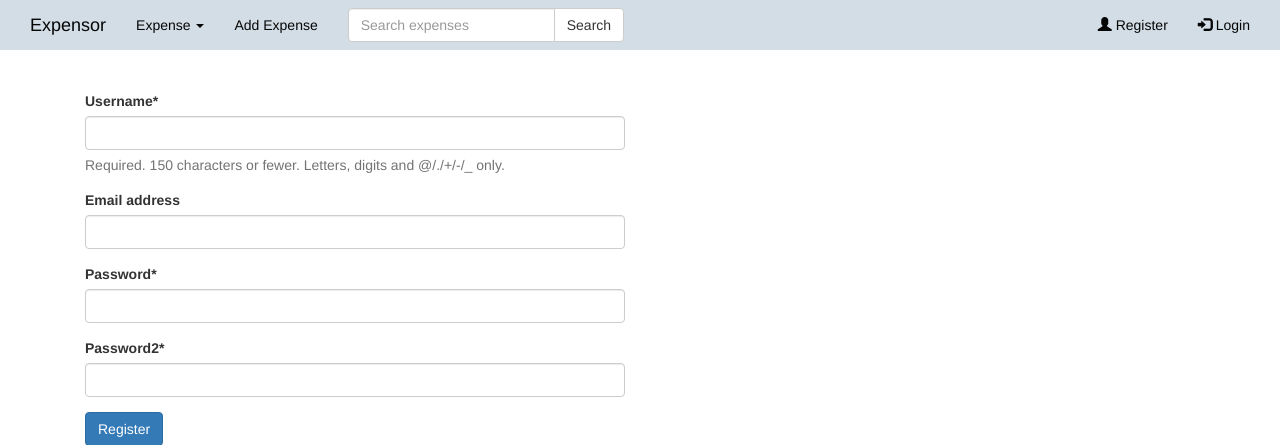
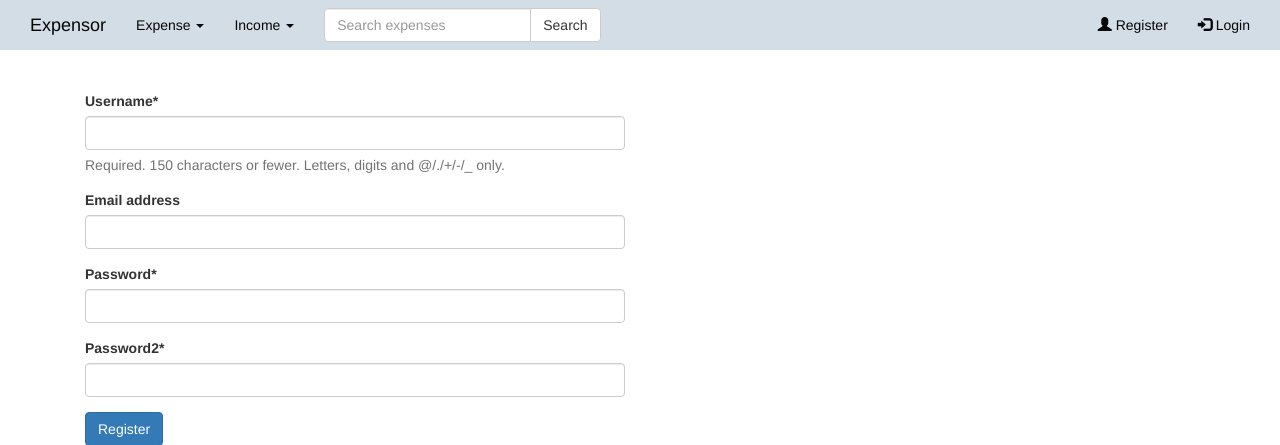
Before and after one commit to thevivekshukla/django-expensor, a Django app: page /account/register/ in a window 1280 px wide. Shown: the top 445 px of the page. Run offline with Django 3.2, Linux system fonts and the light colour scheme; parts of the project's set-up code (start-up, migrations or seed data) failed here and were passed over; some libraries are stand-ins or nearby versions.

Commit message:
add income link and make some changes

```diff
--- a/templates/navbar.html
+++ b/templates/navbar.html
@@ -15,6 +15,7 @@
           <a class="dropdown-toggle" data-toggle="dropdown" href="">Expense
           <span class="caret"></span></a>
           <ul class="dropdown-menu">
+            <li><a class="navbar-link" href="{% url "expense:add_expense" %}">Add Expense</a></li>
             <li><a class="navbar-link" href="{% url "expense:expense_list" %}">All Expenses</a></li>
             <li><a class="navbar-link" href="{% url "expense:month-wise-expense" %}">Monthly Expense</a></li>
             <li><a class="navbar-link" href="{% url "expense:day-wise-expense" %}">Daily Expense</a></li>
@@ -32,7 +33,13 @@
 
         {% endif %}
 
-        <li><a class="navbar-link" href="{% url "expense:add_expense" %}">Add Expense</a></li>
+        <li class="dropdown">
+          <a class="dropdown-toggle" data-toggle="dropdown" href="">Income
+          <span class="caret"></span></a>
+          <ul class="dropdown-menu">
+            <li><a class="navbar-link" href="{% url "income:income-list" %}">All Income</a></li>
+          </ul>
+        </li>
       </ul>
 
       <form class="navbar-form navbar-left" action="{% url "expense:expense_list" %}" method="GET">
```
